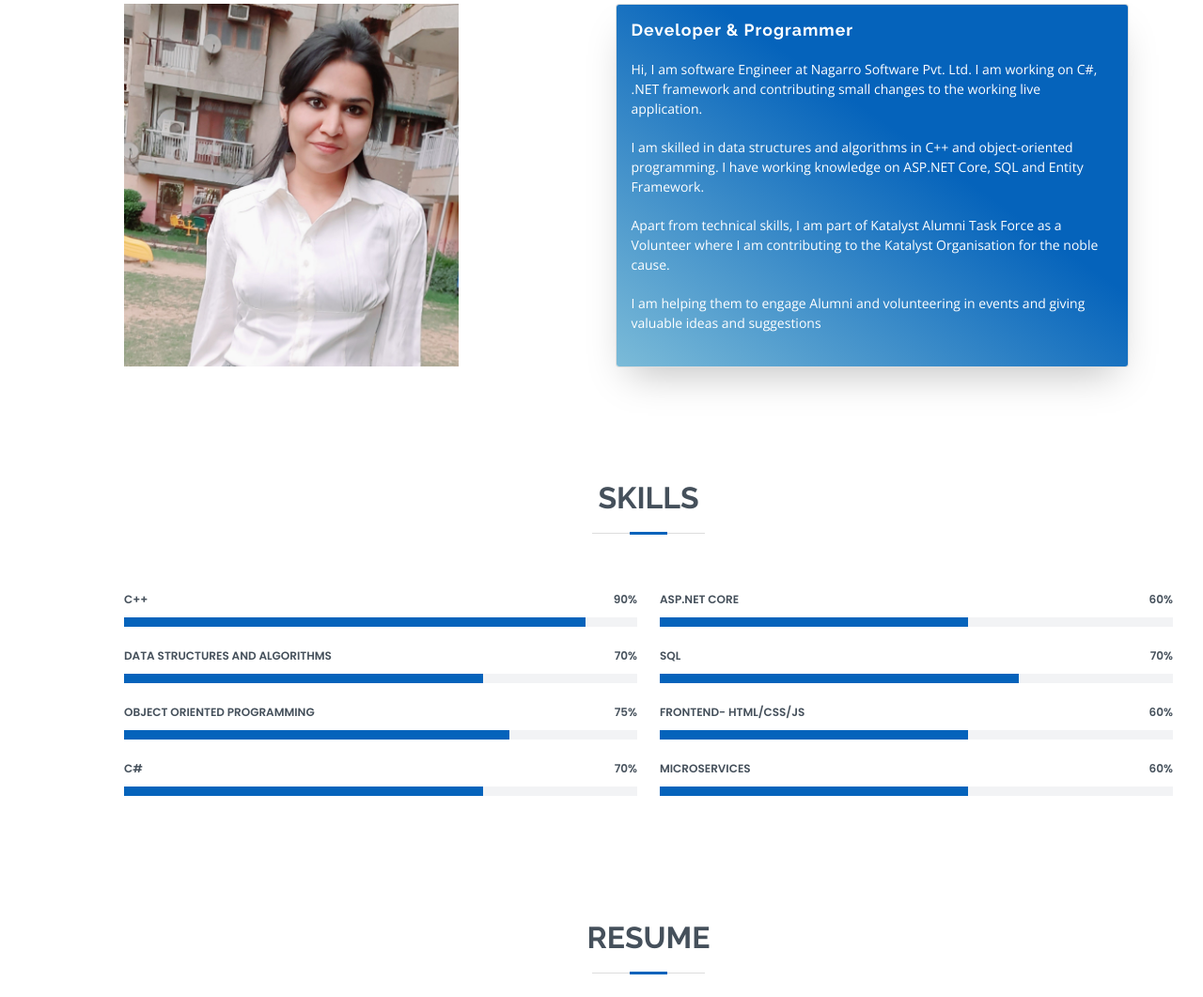
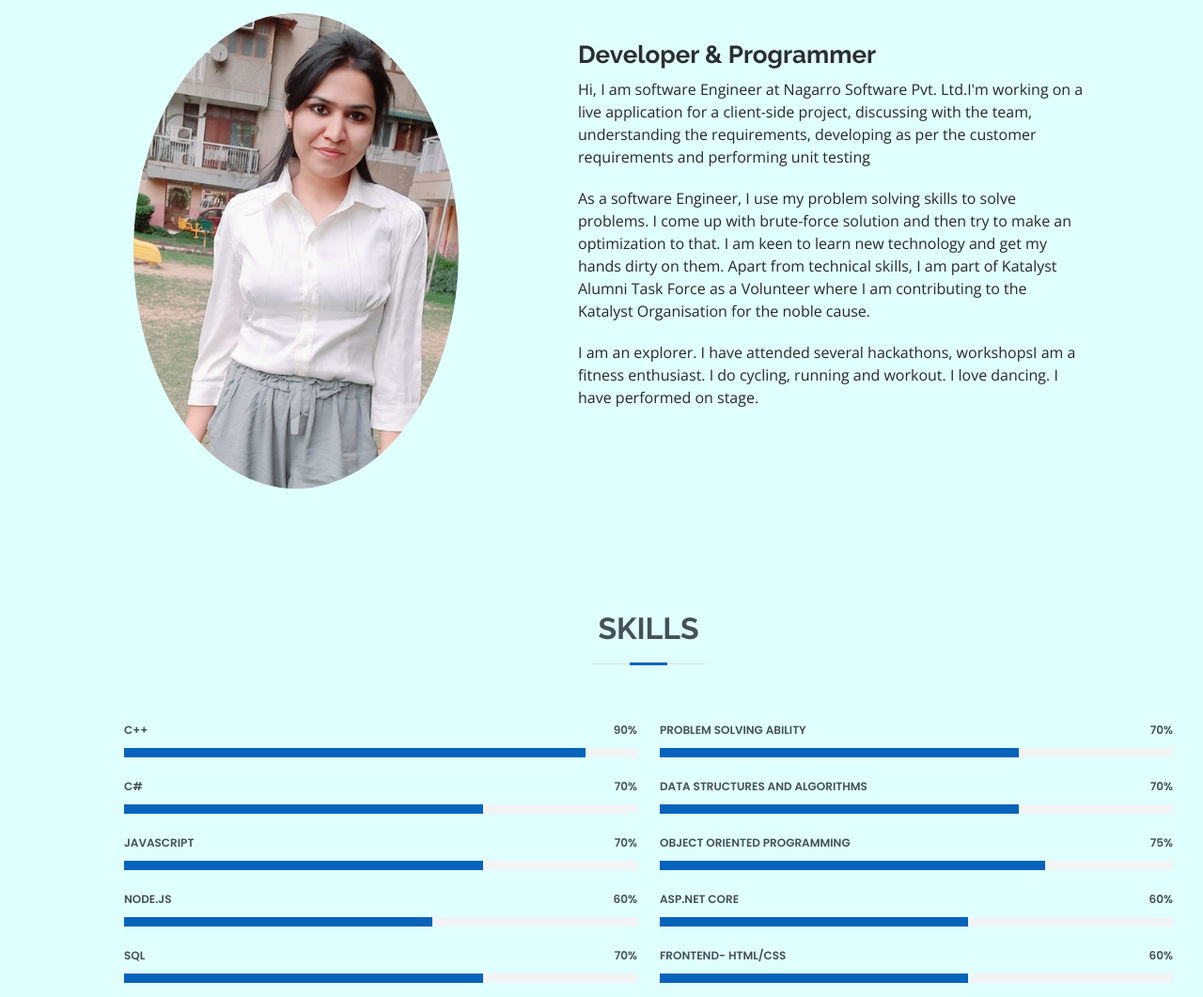
Before and after one commit to vaarigupta/MyPortfolio, a plain HTML site: page index.html in a window 1280 px wide. Shown: the part 964-2025 px from the top of the page at 94% size. Drawn offline with nearby package versions, Linux system fonts and the light colour scheme.

Commit message:
updated portfolio

```diff
--- a/assets/css/style.css
+++ b/assets/css/style.css
@@ -5,6 +5,7 @@
 body {
   font-family: "Open Sans", sans-serif;
   color: #272829;
+  background-color: lightcyan;
 }
 
 a {
@@ -256,7 +257,7 @@ h1, h2, h3, h4, h5, h6 {
 #hero {
   width: 100%;
   height: 100vh;
-  background: url("../img/wallpaper.jpg") top right no-repeat;
+  background: url("../img/wallpaper3.jpg") top right no-repeat;
   background-size: cover;
   position: relative;
 }
@@ -269,7 +270,6 @@ h1, h2, h3, h4, h5, h6 {
 
 #hero:before {
   content: "";
-  background: rgba(107, 75, 148, 0.6);
   position: absolute;
   bottom: 0;
   top: 0;
@@ -292,6 +292,16 @@ h1, h2, h3, h4, h5, h6 {
   font-family: "Poppins", sans-serif;
 }
 
+ .myPhoto
+{
+  /* background-position: 50% 35%; */
+  background-repeat: no-repeat;
+  padding: 5px 5px;
+  margin : 5px 5px;
+  border-radius: 50%;
+  min-width: 20%;
+  height: auto;
+}
 #hero p span {
   color:#fff;
   letter-spacing: 1px;
@@ -381,12 +391,25 @@ section {
 /*--------------------------------------------------------------
 # About
 --------------------------------------------------------------*/
-.about .content h3 {
+.about .content
+{
+  margin : 5px 5px;
+  padding : 5px 5px;
+  /* border:2px solid #0563bb; */
+
+}
+.about .content h2 {
   font-weight: 700;
   font-size: 26px;
   color: #2b2e31;
+
 }
 
+/* .about .content p
+{
+  margin : 5px 5px;
+  padding : 5px 5px;
+} */
 .about .content ul {
   list-style: none;
   padding: 0;
@@ -673,7 +696,7 @@ html {
 # Footer
 --------------------------------------------------------------*/
 #footer {
-  background: #f7f8f9;
+  background: lightgrey;
   color: #45505b;
   font-size: 14px;
   text-align: center;
--- a/index.html
+++ b/index.html
@@ -74,25 +74,40 @@
 
         <div class="row">
           <div class="col-lg-4">
-            <img src="assets/img/profile-img-3.jpg" class="img-fluid" alt="MyProfilePic">
+            <img src="assets/img/profile-img-4.jpg" class="img-fluid myPhoto" alt="MyProfilePic">
           </div>
           <div class="col-lg-1"> </div>
           <div class="col-lg-6 pt-4 pt-lg-0 content main">
 
-            <div class="card">
+            <div >
               <!-- <div class="card_image"><img src="assets/img/Projects_Images/Projects SS/Projects SS/BookReadingEvent1.png"></div> -->
             <!-- D:\Practice\MyPortfolio\MyResume\MyResume\assets\img\Projects_Images -->
-              <div class="card_content">
+
+            <div class = "about">
+              <div class="content">
+                <br />
+                <h2> Developer &amp; Programmer </h2
+                <p>
+                  <ul>
+                    <li>Hi, I am software Engineer at Nagarro Software Pvt. Ltd.I'm working on a live application for a client-side project, discussing with the team, understanding the requirements, developing as per the customer requirements and performing unit testing </li>
+                    <li>As a software Engineer, I use my problem solving skills to solve problems. I come up with brute-force solution and then try to make an optimization to that. I am keen to learn new technology and get my hands dirty on them. Apart from technical skills, I am part of Katalyst Alumni Task Force as a Volunteer where I am contributing to the Katalyst Organisation for the noble cause. </li>
+                    <li>I am an explorer. I have attended several hackathons, workshopsI am  a fitness enthusiast. I do cycling, running and workout. I love dancing. I have performed on stage. </li>
+                  </ul>
+                 </p>
+              </div>
+
+            </div>
+
+            <!-- <div class="card_content">
                 <h2 class="card_title"> Developer &amp; Programmer </h2>
                 <p class="card_text">
                   <ul class="card_text">
-                    <li>Hi, I am software Engineer at Nagarro Software Pvt. Ltd. I am working on C#, .NET framework and contributing small changes to the working live application. </li>
-                    <li>I am skilled in data structures and algorithms in C++ and object-oriented programming. I have working knowledge on ASP.NET Core, SQL and Entity Framework.  </li>
-                    <li>Apart from technical skills, I am part of Katalyst Alumni Task Force as a Volunteer where I am contributing to the Katalyst Organisation for the noble cause. </li>
-                    <li>I am helping them to engage Alumni and volunteering in events and giving valuable ideas and suggestions</li>
+                    <li>Hi, I am software Engineer at Nagarro Software Pvt. Ltd.I'm working on a live application for a client-side project, discussing with the team, understanding the requirements, developing as per the customer requirements and performing unit testing </li>
+                    <li>As a software Engineer, I use my problem solving skills to solve problems. I come up with brute-force solution and then try to make an optimization to that. I am keen to learn new technology and get my hands dirty on them. Apart from technical skills, I am part of Katalyst Alumni Task Force as a Volunteer where I am contributing to the Katalyst Organisation for the noble cause. </li>
+                    <li>I am an explorer. I have attended several hackathons, workshopsI am  a fitness enthusiast. I do cycling, running and workout. I love dancing. I have performed on stage. </li>
                   </ul>
                  </p>
-              </div>
+              </div> -->
             </div>
           </div>
         </div>
@@ -122,6 +137,46 @@
               </div>
             </div>
 
+
+            <div class="progress">
+              <span class="skill">C# <i class="val">70%</i></span>
+              <div class="progress-bar-wrap">
+                <div class="progress-bar" role="progressbar" aria-valuenow="70" aria-valuemin="0" aria-valuemax="100"></div>
+              </div>
+            </div>
+            <div class="progress">
+              <span class="skill">Javascript<i class="val">70%</i></span>
+              <div class="progress-bar-wrap">
+                <div class="progress-bar" role="progressbar" aria-valuenow="70" aria-valuemin="0" aria-valuemax="100"></div>
+              </div>
+            </div>
+
+            <div class="progress">
+              <span class="skill">Node.js<i class="val">60%</i></span>
+              <div class="progress-bar-wrap">
+                <div class="progress-bar" role="progressbar" aria-valuenow="60" aria-valuemin="0" aria-valuemax="100"></div>
+              </div>
+            </div>
+
+            <div class="progress">
+              <span class="skill">SQL <i class="val">70%</i></span>
+              <div class="progress-bar-wrap">
+                <div class="progress-bar" role="progressbar" aria-valuenow="70" aria-valuemin="0" aria-valuemax="100"></div>
+              </div>
+            </div>
+
+
+          </div>
+
+          <div class="col-lg-6">
+
+            <div class="progress">
+              <span class="skill">Problem Solving Ability <i class="val">70%</i></span>
+              <div class="progress-bar-wrap">
+                <div class="progress-bar" role="progressbar" aria-valuenow="70" aria-valuemin="0" aria-valuemax="100"></div>
+              </div>
+            </div>
+
             <div class="progress">
               <span class="skill">Data structures and algorithms <i class="val">70%</i></span>
               <div class="progress-bar-wrap">
@@ -137,42 +192,21 @@
             </div>
 
             <div class="progress">
-              <span class="skill">C# <i class="val">70%</i></span>
-              <div class="progress-bar-wrap">
-                <div class="progress-bar" role="progressbar" aria-valuenow="70" aria-valuemin="0" aria-valuemax="100"></div>
-              </div>
-            </div>
-
-          </div>
-
-          <div class="col-lg-6">
-
-            <div class="progress">
               <span class="skill">ASP.NET Core <i class="val">60%</i></span>
               <div class="progress-bar-wrap">
                 <div class="progress-bar" role="progressbar" aria-valuenow="60" aria-valuemin="0" aria-valuemax="100"></div>
               </div>
             </div>
 
-            <div class="progress">
-              <span class="skill">SQL <i class="val">70%</i></span>
-              <div class="progress-bar-wrap">
-                <div class="progress-bar" role="progressbar" aria-valuenow="70" aria-valuemin="0" aria-valuemax="100"></div>
-              </div>
-            </div>
+
 
             <div class="progress">
-              <span class="skill">Frontend- HTML/CSS/JS <i class="val">60%</i></span>
+              <span class="skill">Frontend- HTML/CSS <i class="val">60%</i></span>
               <div class="progress-bar-wrap">
                 <div class="progress-bar" role="progressbar" aria-valuenow="60" aria-valuemin="0" aria-valuemax="100"></div>
               </div>
             </div>
-            <div class="progress">
-              <span class="skill">Microservices<i class="val">60%</i></span>
-              <div class="progress-bar-wrap">
-                <div class="progress-bar" role="progressbar" aria-valuenow="60" aria-valuemin="0" aria-valuemax="100"></div>
-              </div>
-            </div>
+
           </div>
 
         </div>
@@ -223,8 +257,10 @@
               <h5>Oct 2020 – Current</h5>
               <p><em>Gurgaon, India </em></p>
               <ul>
-                <li>Developing sections in the desktop application based on WCF, Windows form and C# .NET</li>
-                <li>Provided training on C#, ASP.NET Core, Docker, Microservices, Azure </li>
+              <li>Working on a live application for a client-side project, discussing with the team, understanding the requirements, developing as per the customer requirements and performing unit testing</li>
+              <li>Developing screens using 3-layered design pattern, fetching all the data from database and using stored procedure in the application and displaying data in the grids.</li>
+              <li>Worked on SSRS report, manipulated SQL procedures and developed queries using SQL Server Data tool.</li>
+              <li>Resolving technical bugs from the live incidents</li>
               </ul>
             </div>
             <div class="resume-item">
```
Also changed, not shown: assets/img/profile-img-4.jpg (added), assets/img/wallpaper1.jpg (added), assets/img/wallpaper2.jpg (added), assets/img/wallpaper3.jpg (added), assets/img/wallpaper4.jpg (added), assets/img/wallpaper5.jpg (added), assets/img/wallpaper6.jpg (added).
